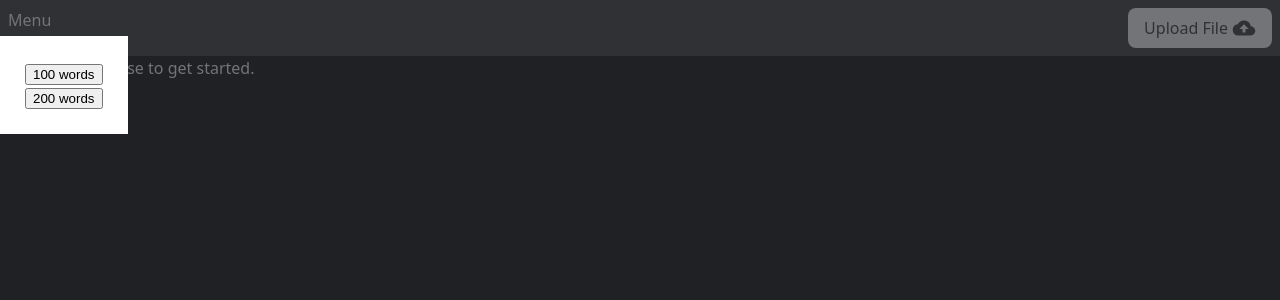
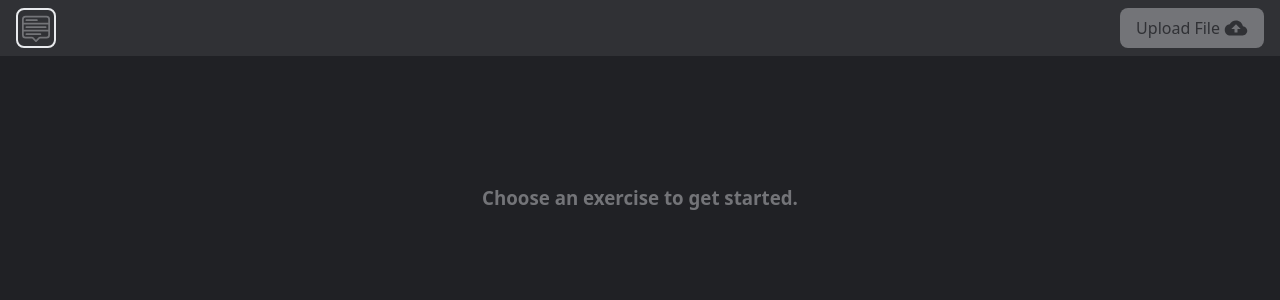
Before and after one commit to Pusttak/parse, a React (Create React App) app: page / in a window 1280 px wide. Shown: the top 300 px of the page. Built offline with nearby package versions, Linux system fonts and the light colour scheme.

Commit message:
local files

```diff
--- a/src/components/App.jsx
+++ b/src/components/App.jsx
@@ -7,6 +7,13 @@ import { dataParse } from 'hooks/dataParse';
 const App = () => {
   const [newFile, setNewFile] = useState(null);
   const [state, setState] = useState(null);
+
+  useEffect(() => {
+    const localFile = localStorage.getItem('currentFile');
+    if (localFile) {
+      setNewFile(JSON.parse(localFile));
+    }
+  }, []);
 
   useEffect(() => {
     if (newFile) {
@@ -39,6 +46,7 @@ const App = () => {
 
   useEffect(() => {
     if (state) {
+      localStorage.setItem('currentFile', JSON.stringify(newFile));
       const localState = JSON.parse(localStorage.getItem('appState'));
       localStorage.setItem(
         'appState',
@@ -66,7 +74,14 @@ const App = () => {
       {state ? (
         <Question state={state} setState={setState} />
       ) : (
-        'Choose an exercise to get started.'
+        <h3
+          style={{
+            textAlign: 'center',
+            marginTop: '10%',
+          }}
+        >
+          Choose an exercise to get started.
+        </h3>
       )}
     </Box>
   );
--- a/src/components/FileLoader/FileLoader.jsx
+++ b/src/components/FileLoader/FileLoader.jsx
@@ -4,8 +4,9 @@ import { ButtonLoader } from './FileLoader.styled';
 
 const REGEX = new RegExp('(.*?).(csv)$', 'i');
 
-const FileLoader = ({ setNewFile }) => {
+const FileLoader = ({ setNewFile, setIsOpen }) => {
   function handleFile(e) {
+    setIsOpen(false);
     const uploadedFile = e.target.files[0];
 
     if (uploadedFile && REGEX.test(uploadedFile.name)) {
--- a/src/components/FileLoader/FileLoader.styled.js
+++ b/src/components/FileLoader/FileLoader.styled.js
@@ -3,15 +3,12 @@ import styled from 'styled-components';
 export const ButtonLoader = styled.label`
   display: flex;
   align-items: center;
-  padding: ${p => p.theme.space[3]}px;
-  border-radius: ${p => p.theme.radii[0]}px;
-  cursor: pointer;
-
   color: ${p => p.theme.colors.muted};
   background-color: ${p => p.theme.colors.text};
   padding: ${p => p.theme.space[3]}px ${p => p.theme.space[4]}px;
   border-radius: ${p => p.theme.radii[1]}px;
   transition: ${p => p.theme.transitions[0]};
+  cursor: pointer;
 
   &:hover {
     background-color: ${p => p.theme.colors.title};
--- a/src/components/FilesList/FilesList.jsx
+++ b/src/components/FilesList/FilesList.jsx
@@ -1,4 +1,4 @@
-import {} from './FilesList.styled';
+import { List, File } from './FilesList.styled';
 import { dataList } from 'data';
 import ApiGetFile from 'services/api';
 
@@ -15,19 +15,19 @@ const FilesList = ({ setNewFile }) => {
   };
 
   return (
-    <ul>
+    <List>
       {dataList.map(({ name, link }) => (
         <li key={name}>
-          <button
+          <File
             type="button"
             name={name}
             onClick={() => handleClick({ name, link })}
           >
             {name}
-          </button>
+          </File>
         </li>
       ))}
-    </ul>
+    </List>
   );
 };
 
--- a/src/components/FilesList/FilesList.styled.js
+++ b/src/components/FilesList/FilesList.styled.js
@@ -1,5 +1,23 @@
 import styled from 'styled-components';
 
-export const FilesList = styled.ul``;
+export const List = styled.ul`
+  display: flex;
+  gap: ${p => p.theme.space[3]}px;
+`;
 
-export const File = styled.p``;
+export const File = styled.button`
+  font-family: inherit;
+  font-size: ${p => p.theme.fontSizes[2]}px;
+  font-weight: ${p => p.theme.fontWeights.body};
+  color: ${p => p.theme.colors.title};
+  background-color: ${p => p.theme.colors.background};
+  padding: ${p => p.theme.space[3]}px ${p => p.theme.space[5]}px;
+  border: solid 2px ${p => p.theme.colors.text};
+  border-radius: ${p => p.theme.radii[2]}px;
+  transition: ${p => p.theme.transitions[0]};
+  cursor: pointer;
+
+  &:hover {
+    background-color: ${p => p.theme.colors.primary};
+  }
+`;
--- /dev/null
+++ b/src/components/IconButton/IconButton.jsx
@@ -0,0 +1,11 @@
+import { Button } from './IconButton.styled';
+
+const IconButton = ({ children, type = 'button', onClick }) => {
+  return (
+    <Button onClick={onClick} type={type}>
+      {children}
+    </Button>
+  );
+};
+
+export default IconButton;
--- /dev/null
+++ b/src/components/IconButton/IconButton.styled.js
@@ -0,0 +1,22 @@
+import styled from 'styled-components';
+
+export const Button = styled.button`
+  display: flex;
+  align-items: center;
+  color: ${p => p.theme.colors.text};
+  background-color: transparent;
+  padding: ${p => p.theme.space[2]}px;
+  border: 2px solid ${p => p.theme.colors.title};
+  border-radius: ${p => p.theme.radii[1]}px;
+  transition: ${p => p.theme.transitions[0]};
+  cursor: pointer;
+
+  &:hover {
+    color: ${p => p.theme.colors.title};
+    border: 2px solid ${p => p.theme.colors.text};
+  }
+
+  & svg {
+    display: block;
+  }
+`;
--- /dev/null
+++ b/src/components/IconButton/index.js
@@ -0,0 +1 @@
+export { default } from './IconButton';
--- a/src/components/Menu/Menu.jsx
+++ b/src/components/Menu/Menu.jsx
@@ -1,42 +1,43 @@
 import { useState } from 'react';
+import { BsMenuUp } from 'react-icons/bs';
 import Box from 'components/Box';
 import FileLoader from 'components/FileLoader';
 import FilesList from 'components/FilesList';
+import IconButton from 'components/IconButton';
 import {} from './Menu.styled';
 
 const Menu = ({ setNewFile }) => {
-  const [isOpen, setIsOpen] = useState(true);
+  const [isOpen, setIsOpen] = useState(false);
 
   return (
     <Box
+      position="relative"
       bg="muted"
       display="flex"
       justifyContent="space-between"
       p={3}
       height="56px"
+      pl={[4]}
+      pr={[4]}
     >
-      <p
-        onMouseEnter={() => setIsOpen(true)}
-        onMouseLeave={() => setIsOpen(false)}
-      >
-        Menu
-      </p>
+      <IconButton onClick={() => setIsOpen(!isOpen)}>
+        <BsMenuUp size={28} color="inherit" />
+      </IconButton>
       {isOpen && (
         <Box
           position="absolute"
           left="0"
-          top="36px"
-          padding="25px"
-          // height="25%"
-          // width="200px"
-          bg="white"
-          onMouseEnter={() => setIsOpen(true)}
-          onMouseLeave={() => setIsOpen(false)}
+          top="100%"
+          padding={[4]}
+          width="100%"
+          bg="muted"
+          borderTop="2px solid"
+          borderColor="background"
         >
           <FilesList setNewFile={setNewFile} />
         </Box>
       )}
-      {true && <FileLoader setNewFile={setNewFile} />}
+      <FileLoader setNewFile={setNewFile} setIsOpen={setIsOpen} />
     </Box>
   );
 };
```
